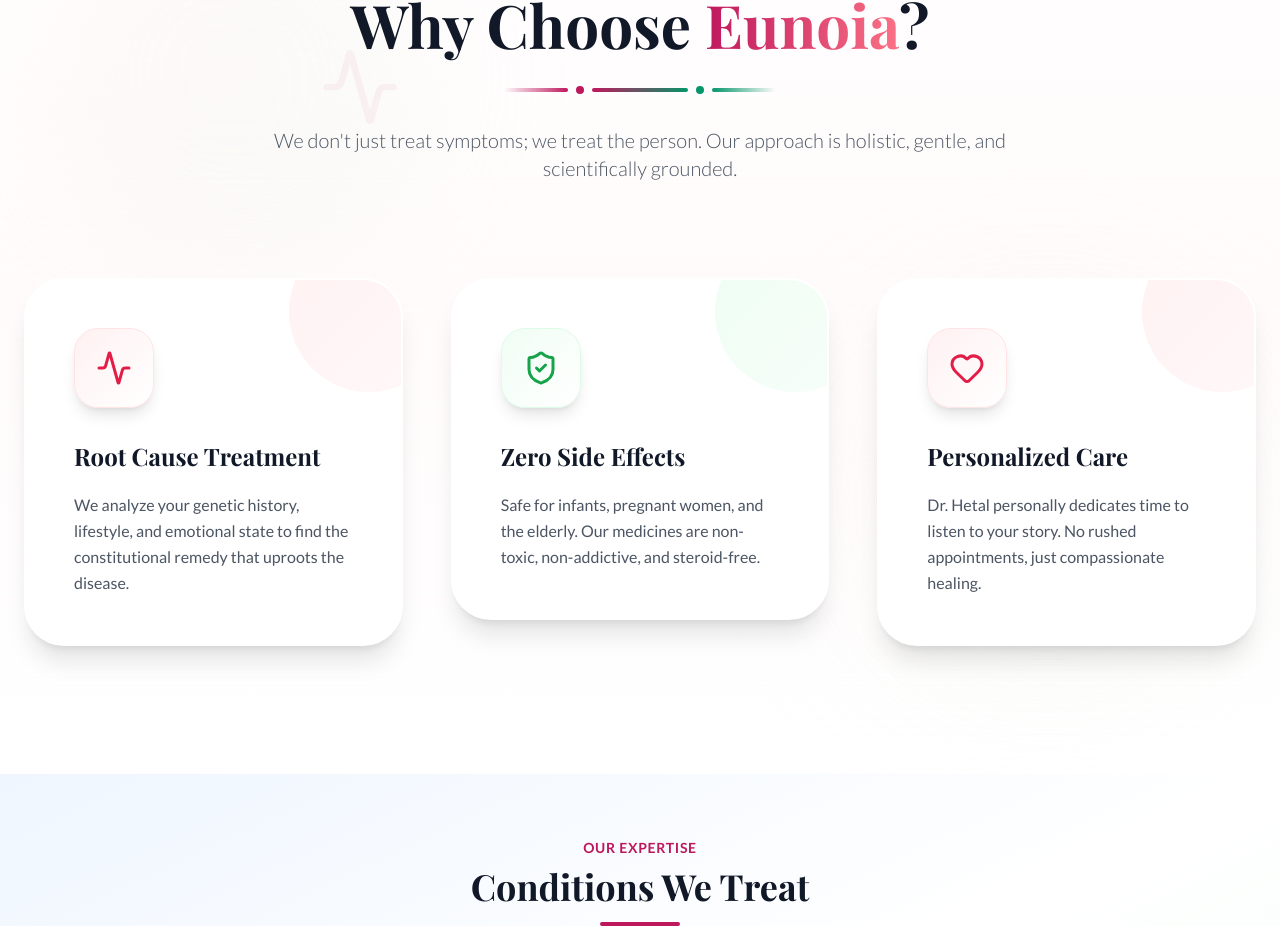
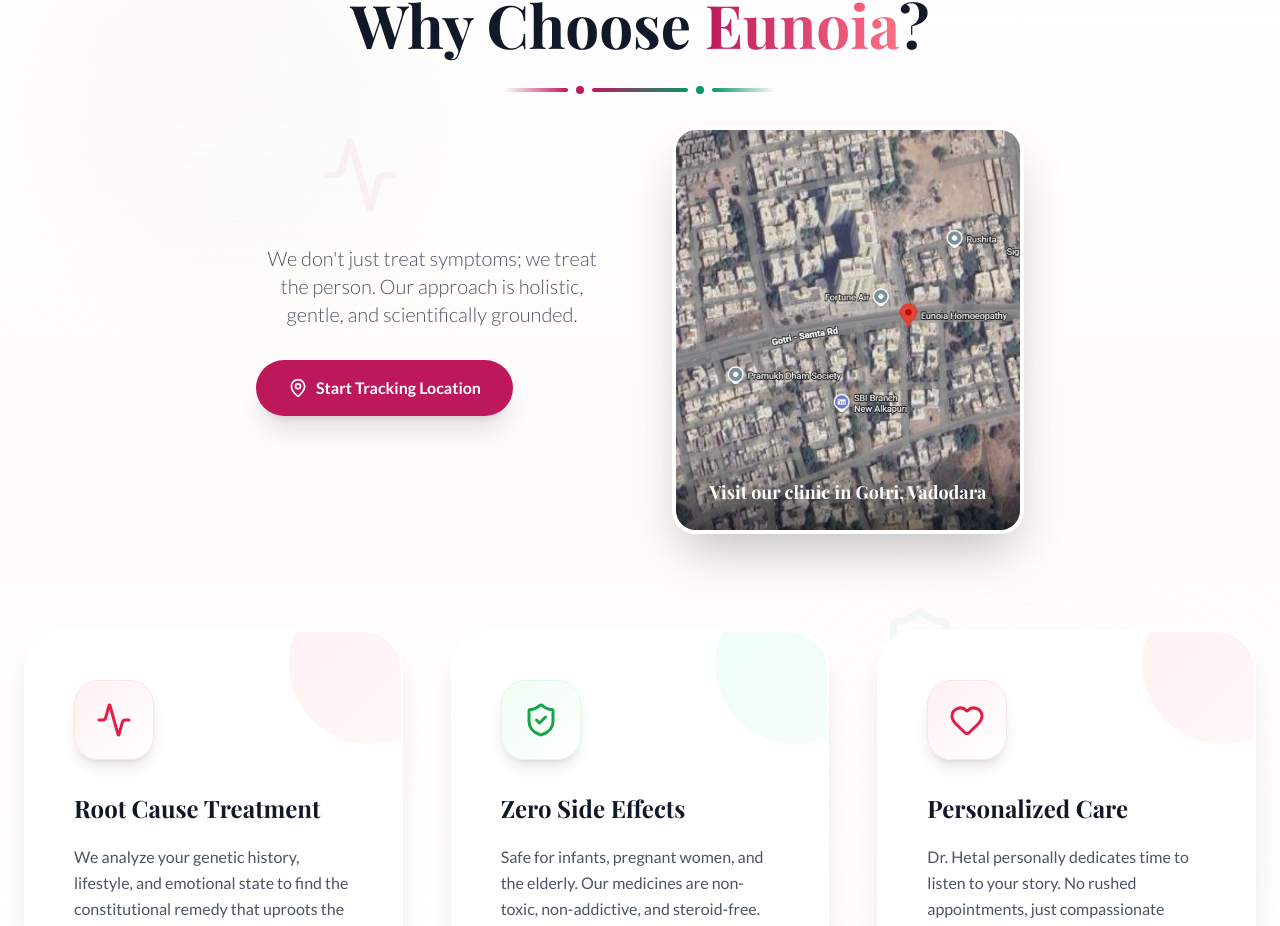
Before and after one commit to Neel-2606/Eunoia-Homeopathy-Clinic, a React (Vite) app: page /#/ in a window 1280 px wide. Shown: the part 1119-2045 px from the top of the page. Built offline with nearby package versions, Linux system fonts and the light colour scheme.

Commit message:
maps Added

```diff
--- a/App.tsx
+++ b/App.tsx
@@ -3,7 +3,7 @@
 import Navbar from './components/Navbar';
 import Footer from './components/Footer';
 import FloatingContact from './components/FloatingContact';
-import PatientPortal from './pages/PatientPortal';
+import HomePage from './pages/HomePage';
 import StudentPortal from './pages/StudentPortal';
 import ContactPage from './pages/ContactPage';
 import BookAppointmentPage from './pages/BookAppointmentPage';
@@ -28,7 +28,7 @@
         <Navbar />
 
         <Routes>
-          <Route path="/" element={<PatientPortal />} />
+          <Route path="/" element={<HomePage />} />
           <Route path="/about" element={<AboutPage />} />
           <Route path="/student" element={<StudentPortal />} />
           <Route path="/contact" element={<ContactPage />} />
--- a/pages/PatientPortal.tsx
+++ b/pages/HomePage.tsx
@@ -6,7 +6,7 @@
 import HealthImagesCarousel from '../components/HealthImagesCarousel';
 import '../styles/HeartButton.css';
 
-const PatientPortal: React.FC = () => {
+const HomePage: React.FC = () => {
   const [searchTerm, setSearchTerm] = useState('');
 
   const filteredServices = SERVICES.filter(service =>
@@ -228,9 +228,41 @@
               <div className="h-2 w-2 bg-secondary rounded-full"></div>
               <div className="h-1 w-12 sm:w-16 bg-gradient-to-r from-secondary to-transparent rounded-full"></div>
             </div>
-            <p className="text-base sm:text-lg lg:text-xl text-gray-600 leading-relaxed font-light px-4">
-              We don't just treat symptoms; we treat the person. Our approach is holistic, gentle, and scientifically grounded.
-            </p>
+            <div className="flex flex-col lg:flex-row items-center gap-12 lg:gap-16">
+              <div className="w-full lg:w-1/2">
+                <p className="text-base sm:text-lg lg:text-xl text-gray-600 leading-relaxed font-light mb-8">
+                  We don't just treat symptoms; we treat the person. Our approach is holistic, gentle, and scientifically grounded.
+                </p>
+                <div className="flex flex-col sm:flex-row gap-4">
+                  <a
+                    href="https://maps.app.goo.gl/xbU92LeY96UzBKj1A"
+                    target="_blank"
+                    rel="noopener noreferrer"
+                    className="inline-flex items-center justify-center gap-2 bg-primary text-white px-8 py-4 rounded-full font-bold shadow-xl hover:bg-rose-700 transition-all transform hover:-translate-y-1"
+                  >
+                    <MapPin size={20} />
+                    Start Tracking Location
+                  </a>
+                </div>
+              </div>
+
+              {/* Map Image Section */}
+              <div className="w-full lg:w-1/2">
+                <div className="relative group">
+                  <div className="absolute inset-0 bg-gradient-to-tr from-primary/20 to-rose-400/20 rounded-3xl blur-2xl opacity-0 group-hover:opacity-100 transition-opacity duration-500"></div>
+                  <div className="relative rounded-3xl overflow-hidden border-4 border-white shadow-2xl transition-transform duration-500 group-hover:scale-[1.02]">
+                    <img
+                      src="/eunoia-location-map.jpg"
+                      alt="Eunoia Homeopathy Clinic Location"
+                      className="w-full h-[400px] object-cover"
+                    />
+                    <div className="absolute inset-x-0 bottom-0 bg-gradient-to-t from-black/50 to-transparent p-6">
+                      <p className="text-white font-serif text-lg font-bold">Visit our clinic in Gotri, Vadodara</p>
+                    </div>
+                  </div>
+                </div>
+              </div>
+            </div>
           </div>
 
           <div className="grid grid-cols-1 md:grid-cols-2 lg:grid-cols-3 gap-8 sm:gap-10 lg:gap-12">
@@ -421,4 +453,4 @@
   );
 };
 
-export default PatientPortal;
+export default HomePage;
```
Also changed, not shown: Screenshot 2025-12-20 224925.png (added), public/eunoia-location-map.jpg (added).
